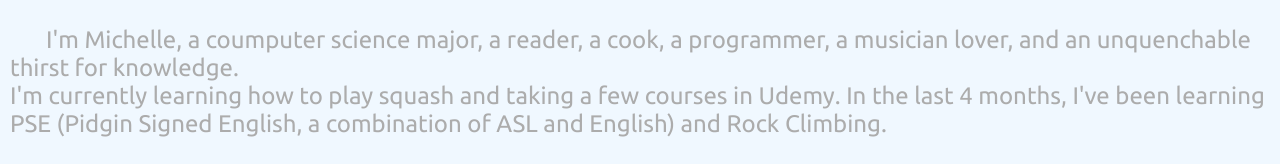
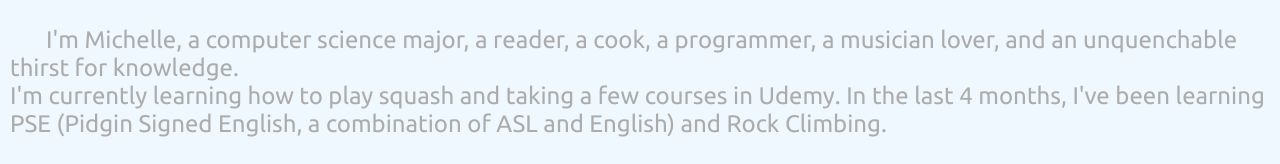
Before and after one commit to techiechelle/disasterwarning, a plain HTML site: page index.html in a window 1280 px wide. Shown: the part 523-687 px from the top of the page. Drawn offline with Linux system fonts and the light colour scheme.

Commit message:
fixed mispelled computer

```diff
--- a/index.html
+++ b/index.html
@@ -33,7 +33,7 @@
 			</section>
 			<section id="about">
 				<h1>Welcome One and All </h1>
-				<p>I'm Michelle, a coumputer science major, a reader, a cook, a programmer, a musician lover, and an unquenchable thirst for knowledge. <br>
+				<p>I'm Michelle, a computer science major, a reader, a cook, a programmer, a musician lover, and an unquenchable thirst for knowledge. <br>
 
 				I'm currently learning how to play squash and taking a few courses in Udemy. In the last 4 months, I've been learning PSE (Pidgin Signed English, a combination of ASL and English) and Rock Climbing. </p>
 			</section>
```
